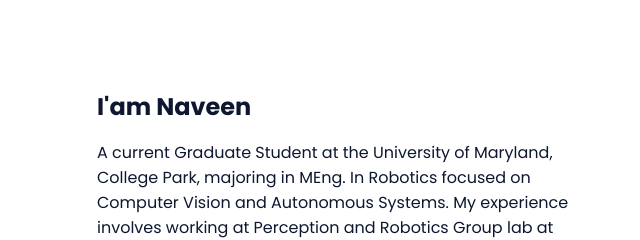
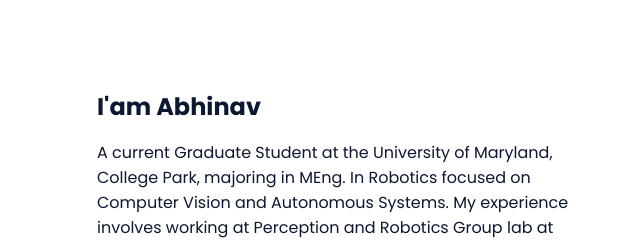
Before and after one commit to 15abhinavgarg/15abhinavgarg.github.io, a plain HTML site: page index.html in a window 1280 px wide. Shown: the part 775-1015 px from the top of the page, 543-1183 px from the left. Drawn offline with nearby package versions, Linux system fonts and the light colour scheme.

Commit message:
Update index.html

```diff
--- a/index.html
+++ b/index.html
@@ -78,9 +78,8 @@
                     </div>
 
                     <div>
-                        <h2 class="about__subtitle">I'am Naveen</h2>
+                        <h2 class="about__subtitle">I'am Abhinav</h2>
                         <p class="about__text">A current Graduate Student at the University of Maryland, College Park, majoring in MEng. In Robotics focused on Computer Vision and Autonomous Systems.
-
                             My experience involves working at Perception and Robotics Group lab at University of Maryland.
                             Currently, I am looking for full time work in the field of Robotics or Computer Vision after my graduation. I am open for Co-op work for my Spring 2023.</p>
                     </div>
```
